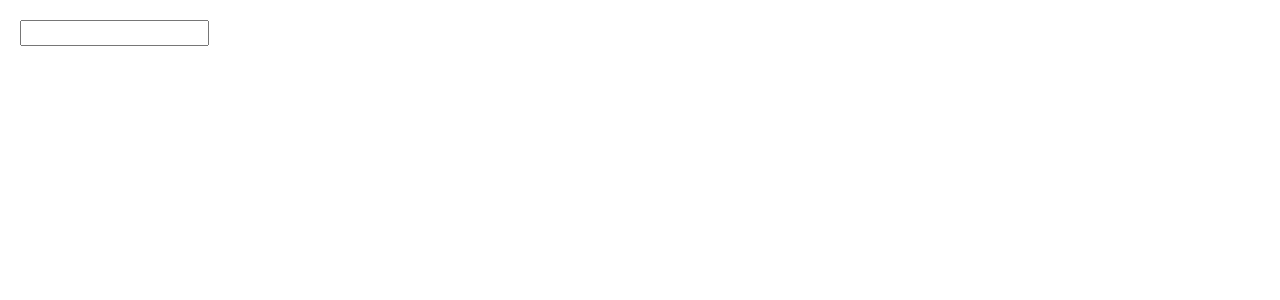
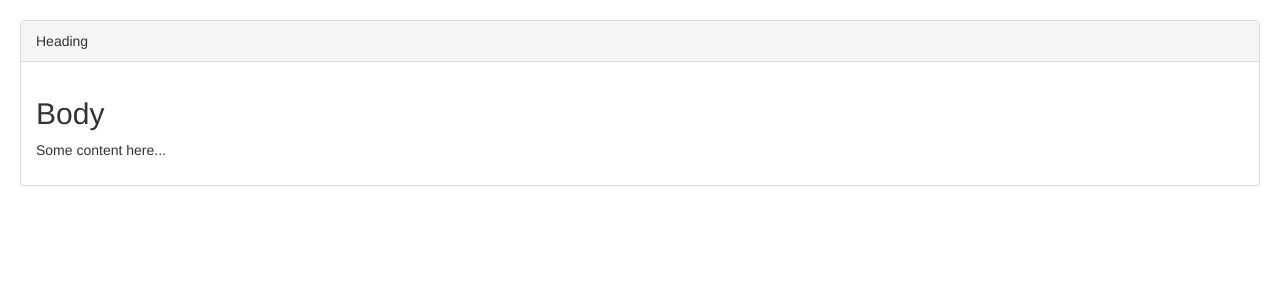
Before and after one commit to pruzic/angular2BeginnerMosh, an Angular app: page / in a window 1280 px wide. Shown: the top 300 px of the page. Built offline with nearby package versions, Linux system fonts and the light colour scheme.

Commit message:
Build re-usable components

```diff
--- a/src/app/app.component.html
+++ b/src/app/app.component.html
@@ -1,14 +1,24 @@
 <!--
     <h1>
     Angular</h1>
-<courses></courses>
+
 <authors></authors>
 
 <favorite></favorite>
 
-  -->
+<courses></courses>
 
 
 <input type="text" [(ngModel)]="title" />
 <br/>
 <br/> {{title | titleCase}}
+
+<favorite [is-favorite]="post.isFavorite" (change)="onFavoriteChanged($event)"></favorite>
+  -->
+<bootstrap-panel>
+    <ng-container class="heading">Heading</ng-container>
+    <div class="body">
+        <h2>Body</h2>
+        <p>Some content here...</p>
+    </div>
+</bootstrap-panel>
--- a/src/app/app.component.ts
+++ b/src/app/app.component.ts
@@ -1,4 +1,6 @@
+import { FavoriteChangedEventArgs } from './favorite/favorite.component';
 import { Component } from '@angular/core';
+
 
 
 @Component({
@@ -9,4 +11,12 @@ import { Component } from '@angular/core';
 export class AppComponent {
   title:string;
 
+  post={
+    title: "Title",
+    isFavorite: true
+  }
+
+  onFavoriteChanged(eventArgs: FavoriteChangedEventArgs){
+    console.log(eventArgs);
+  }
 }
--- a/src/app/app.module.ts
+++ b/src/app/app.module.ts
@@ -12,6 +12,7 @@ import { AuthorsComponent } from './authors/authors.component';
 import {FormsModule} from '@angular/forms';
 import { FavoriteComponent } from './favorite/favorite.component';
 import { TitleCasePipe } from './title-case.pipe';
+import { PanelComponent } from './panel/panel.component';
 
 @NgModule({
   declarations: [
@@ -21,7 +22,8 @@ import { TitleCasePipe } from './title-case.pipe';
     AuthorsComponent,
     SummaryPipe,
     FavoriteComponent,
-    TitleCasePipe
+    TitleCasePipe,
+    PanelComponent
   ],
   imports: [
     BrowserModule,
--- a/src/app/courses.component.ts
+++ b/src/app/courses.component.ts
@@ -6,6 +6,7 @@ import{Component} from '@angular/core';
 @Component({
     selector: 'courses',
     template: `
+    <!--
     <input [(ngModel)] = "email" (keyup.enter)="onKeyUp()"/>
     <br/>
     <br/>
@@ -21,15 +22,22 @@ import{Component} from '@angular/core';
 
     {{ text | summary:20}}
 
-   <!-- <img [src]="title" /> -->
+    <img [src]="title" />
 
-        `
+    -->
+
+    <img src="{{imageUrl}}"/>
+    <img [src]="title"/>
+
+
+    `
 })
 
 
 export class CoursesComponent{
     title = "List of courses";
     courses;
+    imageUrl = "http://lorempixel.com/400/200";
 
     constructor(service: CoursesService, ){
        this.courses = service.getCourses();
--- a/src/app/favorite/favorite.component.css
+++ b/src/app/favorite/favorite.component.css
@@ -0,0 +1,3 @@
+.glyphicon {
+    color: red;
+}
--- a/src/app/favorite/favorite.component.ts
+++ b/src/app/favorite/favorite.component.ts
@@ -1,30 +1,33 @@
-import { Component, OnInit } from '@angular/core';
+import { Component, OnInit, Input, Output, EventEmitter } from '@angular/core';
 
 @Component({
   selector: 'favorite',
   templateUrl: './favorite.component.html',
-  styleUrls:['./favorite.component.css']
 
+   styles: [`
+    .glyphicon {
+      color: blue;}
+   `] ,
+   styleUrls:['./favorite.component.css']
+})
+export class FavoriteComponent {
 
-})
-export class FavoriteComponent implements OnInit {
-
-
-  isFavorite: boolean;
-
+  //component input field alias
+  @Input('is-favorite') isFavorite: boolean;
+  //component output field alias
+  @Output('change') click = new EventEmitter();
   favorite = "glyphicon glyphicon-star";
 
-  constructor() {
-
-   }
-
-  ngOnInit() {
-  }
 
   onClick(){
 
     this.isFavorite = !this.isFavorite;
 
+    this.click.emit({newValue: this.isFavorite});
 
   }
 }
+  export interface FavoriteChangedEventArgs{
+    newValue: boolean
+
+}
--- /dev/null
+++ b/src/app/panel/panel.component.html
@@ -0,0 +1,8 @@
+<div class="panel panel-default">
+    <div class="panel-heading">
+        <ng-content select=".heading"></ng-content>
+    </div>
+    <div class="panel-body">
+        <ng-content select=".body"></ng-content>
+    </div>
+</div>
```
Also changed, not shown: src/app/panel/panel.component.ts (added, +13 -0 lines), src/app/panel/panel.component.css (added), 1 other file (tests, documents, lock files or other folders).
